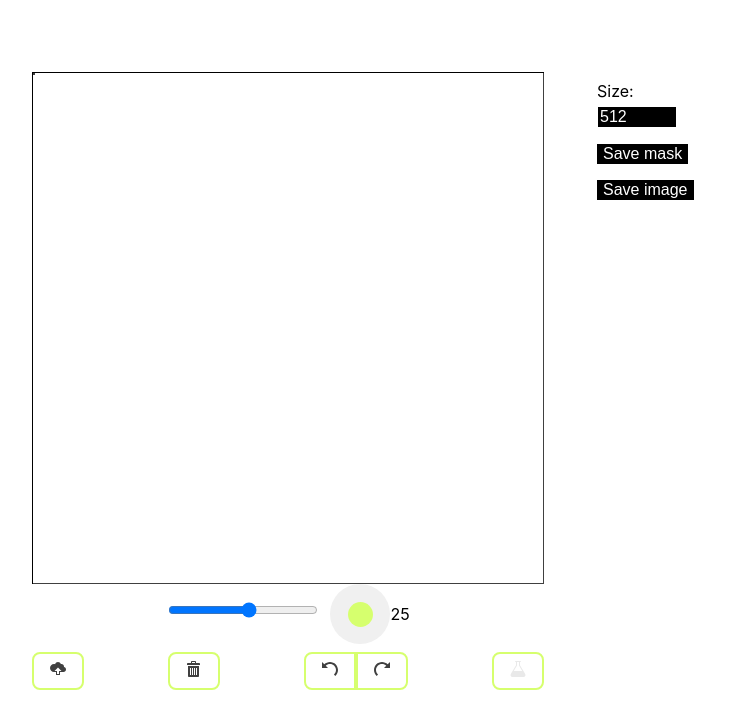
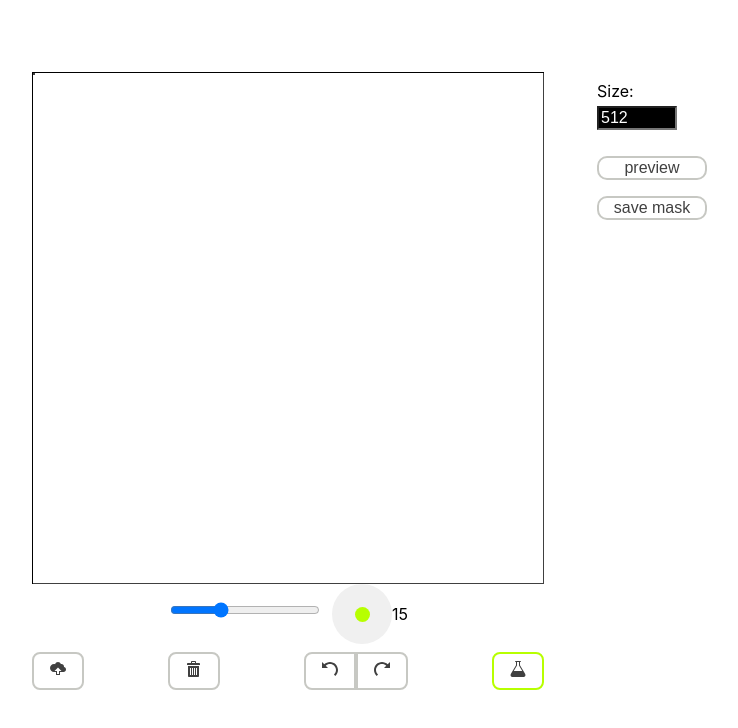
Before and after one commit to nelson0515337/painting_tool, a React (Create React App) app: page / in a window 1280 px wide. Shown: the top 728 px of the page, without its empty margins (352-1090 px from the left). Built offline with nearby package versions, Linux system fonts and the light colour scheme.

Commit message:
prettier sidebar and add preview mask function

```diff
--- a/src/components/Drawing/BrushSizeSelector.module.css
+++ b/src/components/Drawing/BrushSizeSelector.module.css
@@ -13,6 +13,7 @@
 .brush-bar {
   height: 15px;
   margin-bottom: 10px;
+  color:  #b7ff00;;
 }
 
 .brush-slider {
@@ -32,7 +33,7 @@
 }
 
 .brush-indicator {
-  background-color: #D6FF6E;
+  background-color: #b7ff00;
   border-radius: 50%;
 }
 
--- a/src/components/Drawing/ImageControl.module.css
+++ b/src/components/Drawing/ImageControl.module.css
@@ -7,13 +7,12 @@
 }
 
 .image-control button {
-  border: 1.5px solid balck;
   background-color: transparent;
   font-size: 1rem;
   padding: 0.45rem 1rem;
   cursor: pointer;
   color:  rgb(0, 0, 0, 0.75);
-  border: 2px solid #D6FF6E;
+  border: 2px solid #c7c8c3;
   border-radius: 8px;
 }
 
@@ -21,13 +20,11 @@
 .image-control button:active {
   color: rgb(0, 0, 0, 1);
   border: 2px solid rgb(0, 0, 0, 1);
-  background-color: #D6FF6E;
+  background-color: #b7ff00;
 }
 
 .image-control .button-inpaint {
-  color: #e9e9e9;
-  border: 2px solid #D6FF6E;
-  background-color: transparent;
+  border: 2px solid #b7ff00;
   font-size: 1rem;
   font-weight: bold;
   padding: 0.45rem 1rem;
--- /dev/null
+++ b/src/components/Drawing/MaskPreview.js
@@ -0,0 +1,59 @@
+// MaskPreview.js
+import React, { useRef, useEffect } from "react";
+
+const MaskPreview = ({ maskDataURL, width, height, onClose }) => {
+  const canvasRef = useRef(null);
+
+  useEffect(() => {
+    const canvas = canvasRef.current;
+    const ctx = canvas.getContext("2d");
+
+    // Load the mask image
+    const img = new Image();
+    img.src = maskDataURL;
+
+    // When the image is loaded, draw it on the canvas without considering transparency
+    img.onload = () => {
+      ctx.drawImage(img, 0, 0);
+
+      // Get the image data
+      const imageData = ctx.getImageData(0, 0, canvas.width, canvas.height);
+
+      // Loop through each pixel and set alpha to 255 (fully opaque)
+      for (let i = 0; i < imageData.data.length; i += 4) {
+        imageData.data[i + 3] = 255;
+      }
+
+      // Put the modified image data back onto the canvas
+      ctx.putImageData(imageData, 0, 0);
+    };
+  }, [maskDataURL]);
+
+  return (
+    <div
+      style={{
+        position: "fixed",
+        top: 0,
+        left: 0,
+        width: "100vw",
+        height: "100vh",
+        backgroundColor: "black",
+        display: "flex",
+        justifyContent: "center",
+        alignItems: "center",
+        zIndex: 9999,
+      }}
+      onClick={onClose}>
+      <canvas
+        ref={canvasRef}
+        width={width} // Adjust the width as needed
+        height={height} // Adjust the height as needed
+        style={{
+          border: "1px solid white", // White stroke
+        }}
+      />
+    </div>
+  );
+};
+
+export default MaskPreview;
--- a/src/components/Drawing/Sidebar.js
+++ b/src/components/Drawing/Sidebar.js
@@ -1,23 +1,60 @@
-import React from "react";
+import React, { useState } from "react";
 import classes from "./Sidebar.module.css";
+import MaskPreview from "./MaskPreview";
 
 const Sidebar = (props) => {
+  const [maskPreviewVisible, setMaskPreviewVisible] = useState(false);
+
+  const toggleMaskPreview = () => {
+    setMaskPreviewVisible((prevState) => !prevState);
+  };
+
   const saveMaskHandler = () => {
+    const originalCanvas = props.canvasRef.current;
+    const originalCtx = originalCanvas.getContext("2d");
+
+    // Create a new temporary canvas
+    const tempCanvas = document.createElement("canvas");
+    tempCanvas.width = originalCanvas.width;
+    tempCanvas.height = originalCanvas.height;
+    const tempCtx = tempCanvas.getContext("2d");
+
+    // Draw the original canvas on the temporary canvas
+    tempCtx.drawImage(originalCanvas, 0, 0);
+
+    // Get the image data of the temporary canvas
+    const imageData = tempCtx.getImageData(
+      0,
+      0,
+      tempCanvas.width,
+      tempCanvas.height
+    );
+    const data = imageData.data;
+
+    // Convert non-black pixels to white with no transparency
+    for (let i = 0; i < data.length; i += 4) {
+      const red = data[i];
+      const green = data[i + 1];
+      const blue = data[i + 2];
+
+      if (red !== 0 || green !== 0 || blue !== 0) {
+        data[i] = 255; // Set red to 255 (white)
+        data[i + 1] = 255; // Set green to 255 (white)
+        data[i + 2] = 255; // Set blue to 255 (white)
+        data[i + 3] = 255; // Set alpha to 255 (no transparency)
+      }
+    }
+
+    // Put the transformed image data back to the temporary canvas
+    tempCtx.putImageData(imageData, 0, 0);
+
+    // Download the transformed mask
     const link = document.createElement("a");
     link.download = "mask.png";
-    link.href = props.canvasRef.current.toDataURL();
+    link.href = tempCanvas.toDataURL();
     link.click();
     link.remove();
   };
-
-  const saveImageHandler = () => {
-    const link = document.createElement("a");
-    link.download = "image.png";
-    link.href = props.selectedImgUrl;
-    link.click();
-    link.remove();
-  };
-
   return (
     <div className={classes.sidebar}>
       <label>Size:</label>
@@ -28,8 +65,18 @@ const Sidebar = (props) => {
         }}
         defaultValue={props.serverSize}
       />
-      <button onClick={saveMaskHandler}>Save mask</button>
-      <button onClick={saveImageHandler}>Save image</button>
+      <div className={classes["button-container"]}>
+        <button onClick={toggleMaskPreview}>preview</button>
+        <button onClick={saveMaskHandler}>save mask</button>
+        {maskPreviewVisible && (
+          <MaskPreview
+            maskDataURL={props.canvasRef.current.toDataURL()}
+            width={props.canvasRef.current.width}
+            height={props.canvasRef.current.height}
+            onClose={toggleMaskPreview}
+          />
+        )}
+      </div>
     </div>
   );
 };
--- a/src/components/Drawing/Sidebar.module.css
+++ b/src/components/Drawing/Sidebar.module.css
@@ -18,21 +18,34 @@
   margin-bottom: 0.5rem;
   font-size: 1rem;
   background-color: black;
-  border: 1px solid white;
-
 }
 
 .sidebar button {
-  color: white;
-  background-color: black;
-  border: 0;
+  color: rgb(0, 0, 0, 0.75);
+  background-color: white;
+  border: 2px solid #c7c8c3;
+  border-radius: 10px;
   margin: 0.5rem 0;
   font-size: 1rem;
 }
 
 .sidebar button:hover,
 .sidebar button:active {
-  color: white;
-  text-decoration: underline;
-  cursor: pointer;
+  color: rgb(0, 0, 0, 1);
+  border: 2px solid rgb(0, 0, 0, 1);
+  background-color: #b7ff00;
 }
+
+.button-container {
+  display: flex;
+  justify-content: space-between;
+  align-items: left;
+  flex-direction: column;
+  margin-top: 10px;
+}
+
+/* Additional styles for the buttons */
+.button-container button {
+  flex: 1; /* Make the buttons share equal width */
+  margin: 10 5px; /* Add some horizontal spacing between buttons */
+}
--- a/src/hooks/use-drawing-r.js
+++ b/src/hooks/use-drawing-r.js
@@ -4,7 +4,7 @@ const useDrawing = () => {
   const canvasRef = useRef(null);
   const contextRef = useRef(null);
 
-  const [brushSize, setBrushSize] = useState(25);
+  const [brushSize, setBrushSize] = useState(15);
   const [isDrawing, setIsDrawing] = useState(false);
 
   const currDrawingOps = useRef([]);
```
